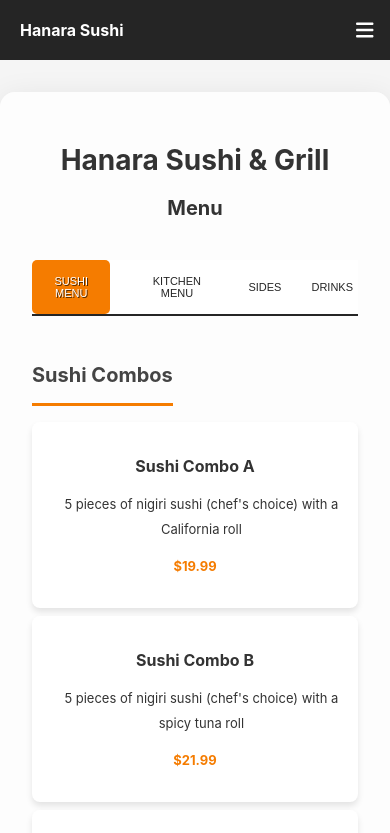
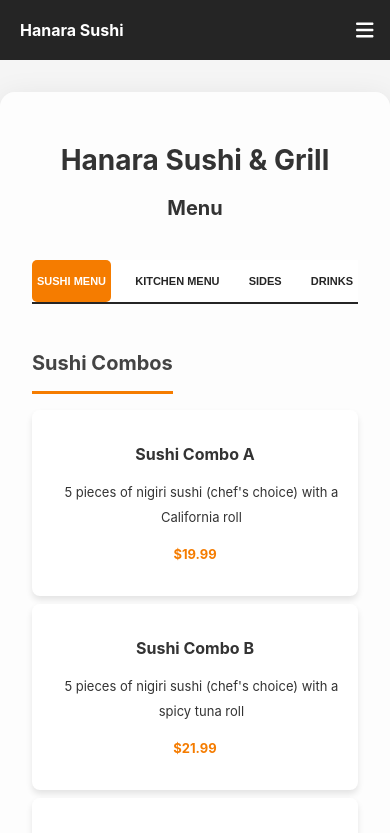
Before and after one commit to JunLee8108/hanara-sushi, a React (Create React App) app: page /menu in a window 390 px wide. Shown: the top 833 px of the page. Built offline with nearby package versions, Linux system fonts and the light colour scheme.

Commit message:
menu button hotfix

```diff
--- a/src/pages/menu/Menu.css
+++ b/src/pages/menu/Menu.css
@@ -28,6 +28,7 @@
 .menu-title-menu {
   text-align: center;
   padding-bottom: 1.5rem;
+  border-bottom: 1px dotted black;
 }
 
 .menu-button-container {
@@ -46,6 +47,7 @@
   transition: 0.3s all ease;
   cursor: pointer;
   border-radius: 5px;
+  font-weight: bold;
 }
 
 .menu-button:hover {
@@ -56,7 +58,7 @@
 }
 
 .menu-active-button {
-  text-shadow: 1px 1px rgba(0, 0, 0, 0.7);
+  /* text-shadow: 1px 1px rgba(0, 0, 0, 0.7); */
   /* background-color: #e2e2e2; */
   background-color: #f57c00;
   color: white;
@@ -172,9 +174,15 @@
 }
 
 @media screen and (max-width: 767px) {
+  .menu-title-menu {
+    border-bottom: unset;
+  }
+
   .menu-button-container {
     border-bottom: 2px solid #252525;
     margin-bottom: 30px;
+    justify-content: space-between;
+    gap: unset;
   }
 
   .menu-list {
```
